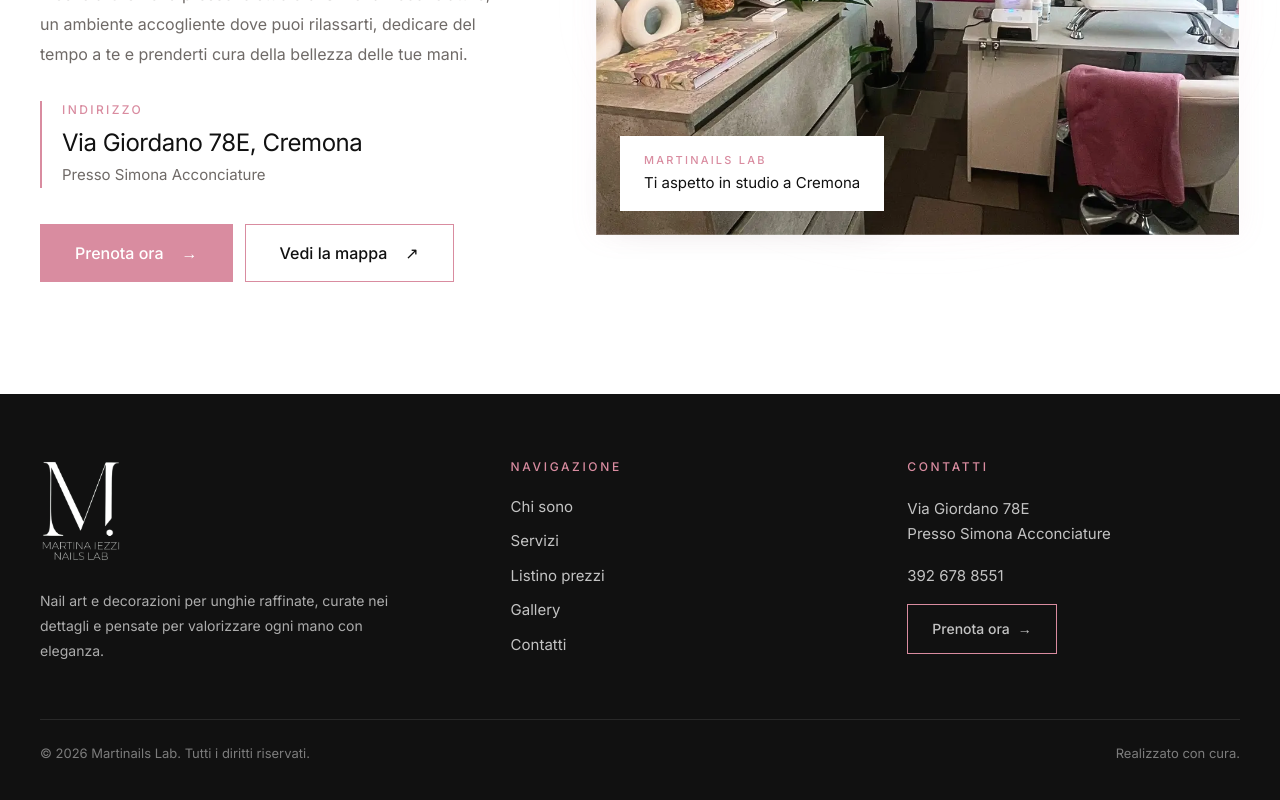
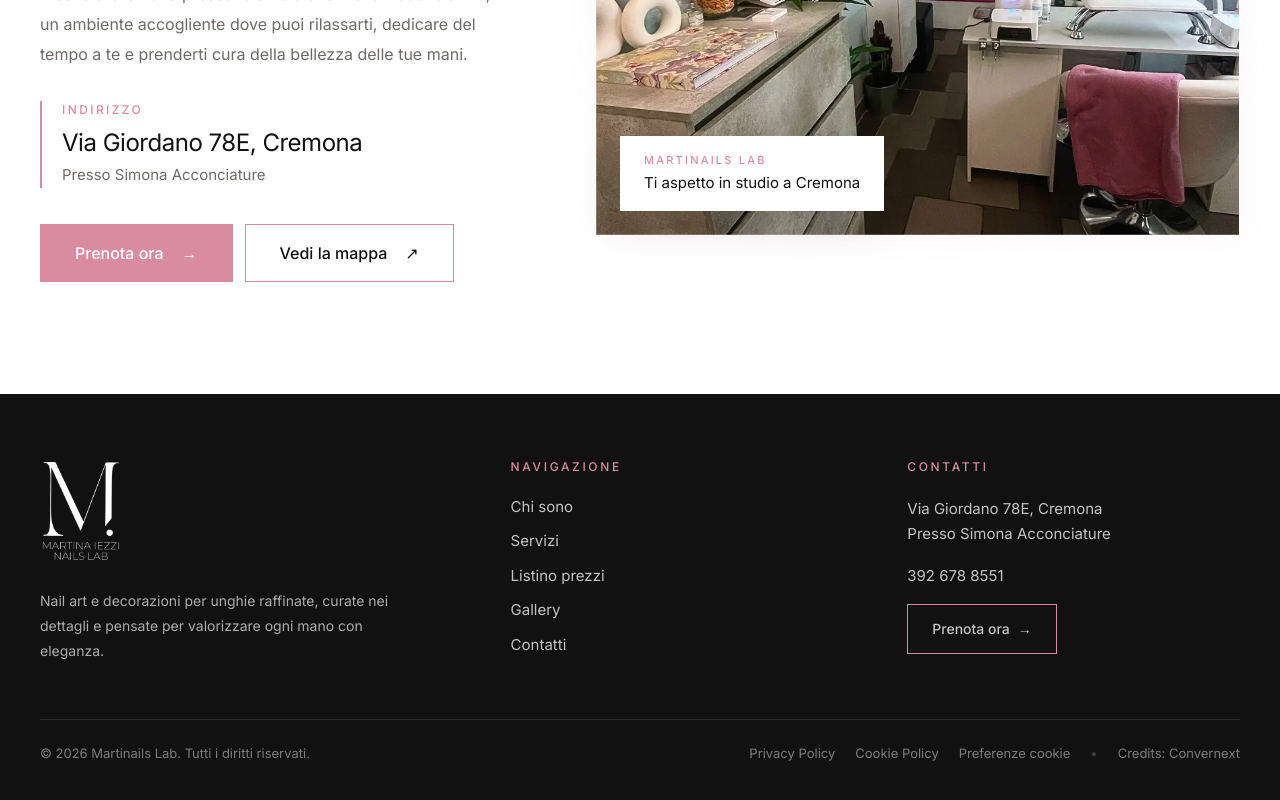
Before and after one commit to nextlevelmedia-dev/martinails-lab, a Next.js app: page / in a window 1280 px wide. Shown: the part 9558-10358 px from the top of the page. Built offline with nearby package versions, Linux system fonts and the light colour scheme.

Commit message:
Add Iubenda privacy and cookie integration

```diff
--- a/app/components/Footer.tsx
+++ b/app/components/Footer.tsx
@@ -1,4 +1,7 @@
+"use client";
+
 import Image from "next/image";
+import Script from "next/script";
 
 const whatsappUrl = "https://wa.me/393926788551";
 
@@ -6,9 +9,16 @@ export function Footer() {
   const year = new Date().getFullYear();
 
   return (
+    <>
+      <Script
+        src="https://cdn.iubenda.com/iubenda.js"
+        strategy="afterInteractive"
+      />
+
       <footer className="bg-[var(--foreground)] text-white">
         <div className="container-site py-14 sm:py-16">
           <div className="grid gap-12 lg:grid-cols-[1.1fr_0.9fr_0.9fr] lg:gap-16">
+            {/* Brand */}
             <div>
               <Image
                 src="/logo/logo.png"
@@ -24,37 +34,51 @@ export function Footer() {
               </p>
             </div>
 
+            {/* Navigazione */}
             <div>
               <p className="mb-5 text-[12px] font-medium uppercase tracking-[0.22em] text-[var(--pink)]">
                 Navigazione
               </p>
 
               <nav className="flex flex-col gap-3 text-[15px] text-white/75">
-              <a href="#chi-sono" className="transition-colors hover:text-white">
+                <a
+                  href="/#chi-sono"
+                  className="transition-colors hover:text-white"
+                >
                   Chi sono
                 </a>
 
-              <a href="#servizi" className="transition-colors hover:text-white">
+                <a
+                  href="/#servizi"
+                  className="transition-colors hover:text-white"
+                >
                   Servizi
                 </a>
 
                 <a
-                href="#listino-prezzi"
+                  href="/#listino-prezzi"
                   className="transition-colors hover:text-white"
                 >
                   Listino prezzi
                 </a>
 
-              <a href="#gallery" className="transition-colors hover:text-white">
+                <a
+                  href="/gallery"
+                  className="transition-colors hover:text-white"
+                >
                   Gallery
                 </a>
 
-              <a href="#contatti" className="transition-colors hover:text-white">
+                <a
+                  href="/#contatti"
+                  className="transition-colors hover:text-white"
+                >
                   Contatti
                 </a>
               </nav>
             </div>
 
+            {/* Contatti */}
             <div>
               <p className="mb-5 text-[12px] font-medium uppercase tracking-[0.22em] text-[var(--pink)]">
                 Contatti
@@ -62,7 +86,7 @@ export function Footer() {
 
               <div className="space-y-4 text-[15px] leading-[1.7] text-white/75">
                 <p>
-                Via Giordano 78E
+                  Via Giordano 78E, Cremona
                   <br />
                   Presso Simona Acconciature
                 </p>
@@ -90,12 +114,59 @@ export function Footer() {
             </div>
           </div>
 
-        <div className="mt-14 flex flex-col gap-4 border-t border-white/10 pt-6 text-[13px] text-white/45 sm:flex-row sm:items-center sm:justify-between">
+          {/* Footer bottom */}
+          <div className="mt-14 border-t border-white/10 pt-6">
+            <div className="flex flex-col gap-4 text-[13px] text-white/45 sm:flex-row sm:items-center sm:justify-between">
               <p>© {year} Martinails Lab. Tutti i diritti riservati.</p>
 
-          <p>Realizzato con cura.</p>
+              <div className="flex flex-wrap items-center gap-x-5 gap-y-2">
+                {/* Privacy Policy */}
+                <a
+                  href="https://www.iubenda.com/privacy-policy/38599386"
+                  className="iubenda-noiframe iubenda-embed transition-colors hover:text-white"
+                  title="Privacy Policy"
+                >
+                  Privacy Policy
+                </a>
+
+                {/* Cookie Policy */}
+                <a
+                  href="https://www.iubenda.com/privacy-policy/38599386/cookie-policy"
+                  className="iubenda-noiframe iubenda-embed transition-colors hover:text-white"
+                  title="Cookie Policy"
+                >
+                  Cookie Policy
+                </a>
+
+                {/* Preferenze Cookie */}
+                <button
+                  type="button"
+                  className="iubenda-cs-preferences-link transition-colors hover:text-white"
+                >
+                  Preferenze cookie
+                </button>
+
+                <span
+                  className="hidden text-white/20 sm:inline"
+                  aria-hidden="true"
+                >
+                  •
+                </span>
+
+                {/* Credits */}
+                <a
+                  href="https://convernext.com/"
+                  target="_blank"
+                  rel="noopener noreferrer"
+                  className="transition-colors hover:text-white"
+                >
+                  Credits: Convernext
+                </a>
+              </div>
+            </div>
           </div>
         </div>
       </footer>
+    </>
   );
 }
--- a/app/layout.tsx
+++ b/app/layout.tsx
@@ -1,5 +1,6 @@
 import type { Metadata } from "next";
 import { Cormorant_Garamond, Inter } from "next/font/google";
+import Script from "next/script";
 import "./globals.css";
 
 const cormorant = Cormorant_Garamond({
@@ -68,6 +69,38 @@ export default function RootLayout({
   return (
     <html lang="it">
       <body className={`${cormorant.variable} ${inter.variable} antialiased`}>
+        <Script
+          id="iubenda-config"
+          strategy="beforeInteractive"
+          dangerouslySetInnerHTML={{
+            __html: `
+              var _iub = _iub || [];
+              _iub.csConfiguration = {
+                "siteId": 3847640,
+                "cookiePolicyId": 38599386,
+                "storage": {
+                  "useSiteId": true
+                }
+              };
+              _iub.csLangConfiguration = {
+                "it": {
+                  "cookiePolicyId": 38599386
+                }
+              };
+            `,
+          }}
+        />
+
+        <Script
+          src="https://cs.iubenda.com/autoblocking/3847640.js"
+          strategy="beforeInteractive"
+        />
+
+        <Script
+          src="https://cdn.iubenda.com/cs/iubenda_cs.js"
+          strategy="afterInteractive"
+        />
+
         {children}
       </body>
     </html>
```
Lines whose indentation alone changed are shown as unchanged.
